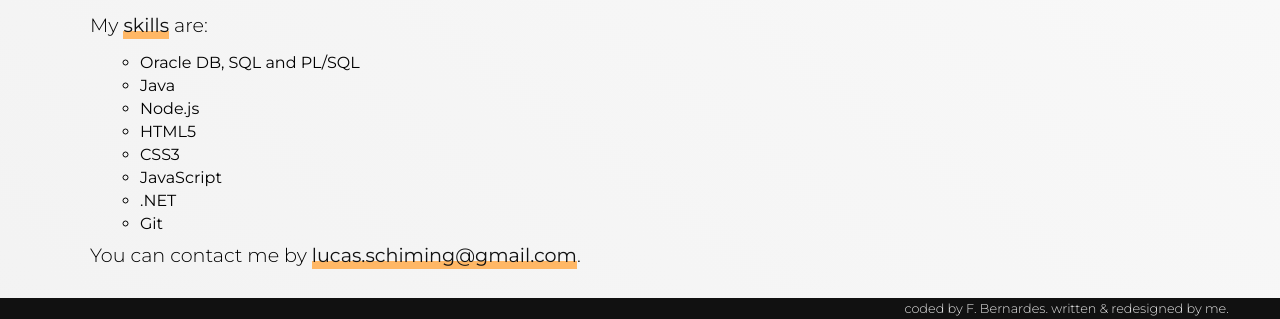
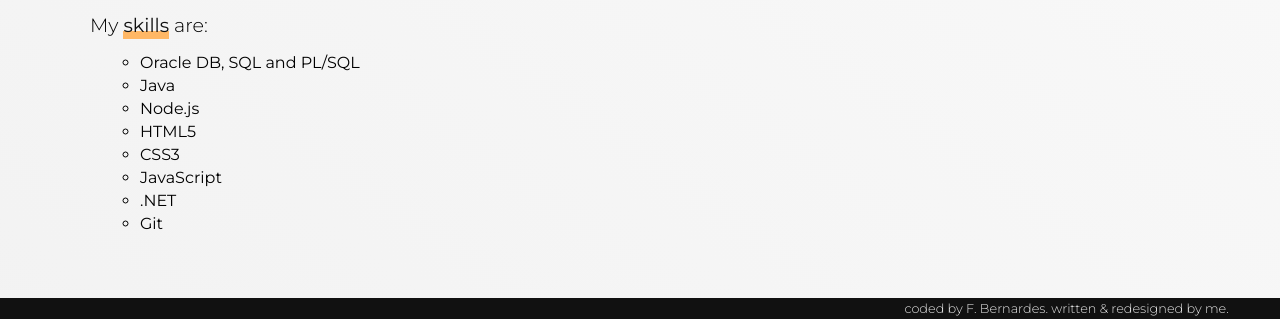
Before and after one commit to lschiming/lschiming.github.io, a plain HTML site: page index.html in a window 1280 px wide. Shown: the part 481-800 px from the top of the page. Drawn offline with Linux system fonts and the light colour scheme.

Commit message:
small change

```diff
--- a/index.html
+++ b/index.html
@@ -64,7 +64,6 @@
         <li class="about__item">Git</li>
       </ul>
     </p>
-    <p class="about__text last">You can contact me by <a href="mailto:lucas.schiming@gmail.com">lucas.schiming@gmail.com</a>.</p>
   </main>
 
   <footer class="footer">
```
